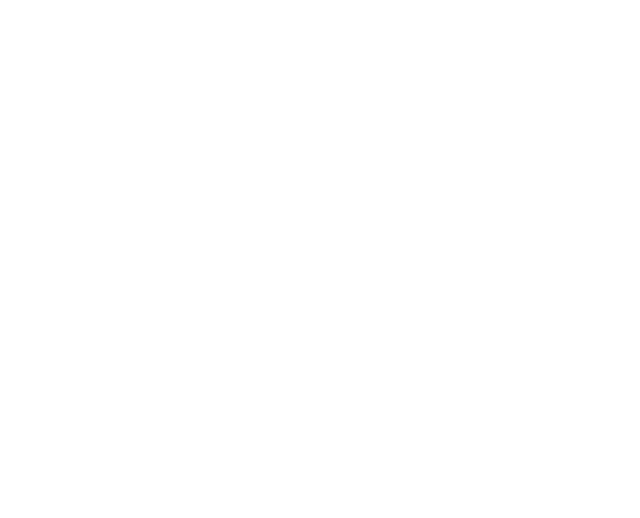
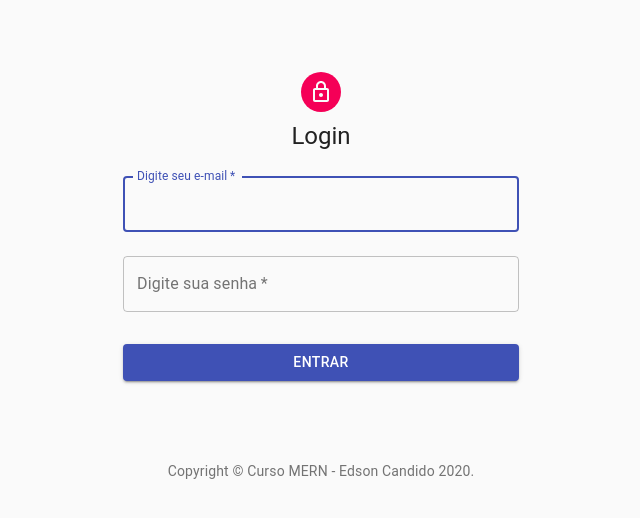
Before and after one commit to EdsonCandido73/MERN-Stack, a React (Create React App) app in the folder client/: page /admin/login in a window 1280 px wide. Shown: the top 518 px of the page, without its empty margins (319-959 px from the left). Built offline with nearby package versions, Linux system fonts and the light colour scheme.

Commit message:
criando a tela de Login

```diff
--- /dev/null
+++ b/client/src/pages/admin/login/index.js
@@ -0,0 +1,113 @@
+import React, { useState } from 'react';
+import Avatar from '@material-ui/core/Avatar';
+import Button from '@material-ui/core/Button';
+import CssBaseline from '@material-ui/core/CssBaseline';
+import TextField from '@material-ui/core/TextField';
+import FormControlLabel from '@material-ui/core/FormControlLabel';
+import Checkbox from '@material-ui/core/Checkbox';
+import Link from '@material-ui/core/Link';
+import Grid from '@material-ui/core/Grid';
+import Box from '@material-ui/core/Box';
+import LockOutlinedIcon from '@material-ui/icons/LockOutlined';
+import Typography from '@material-ui/core/Typography';
+import { makeStyles } from '@material-ui/core/styles';
+import Container from '@material-ui/core/Container';
+
+function Copyright() {
+  return (
+    <Typography variant="body2" color="textSecondary" align="center">
+      {'Copyright © '}
+      <Link color="inherit" href="#">
+        Curso MERN - Edson Candido
+      </Link>{' '}
+      {new Date().getFullYear()}
+      {'.'}
+    </Typography>
+  );
+}
+
+const useStyles = makeStyles((theme) => ({
+  paper: {
+    marginTop: theme.spacing(8),
+    display: 'flex',
+    flexDirection: 'column',
+    alignItems: 'center',
+  },
+  avatar: {
+    margin: theme.spacing(1),
+    backgroundColor: theme.palette.secondary.main,
+  },
+  form: {
+    width: '100%', // Fix IE 11 issue.
+    marginTop: theme.spacing(1),
+  },
+  submit: {
+    margin: theme.spacing(3, 0, 2),
+  },
+}));
+
+export default function SignIn() {
+  const classes = useStyles();
+  const [ email, setEmail ] = useState('');
+  const [ senha, setSenha ] = useState('');
+
+  async function handleSubmit(){
+
+    alert('Autenticar: '+email);
+  }
+
+  return (
+    <Container component="main" maxWidth="xs">
+      <CssBaseline />
+      <div className={classes.paper}>
+        <Avatar className={classes.avatar}>
+          <LockOutlinedIcon />
+        </Avatar>
+        <Typography component="h1" variant="h5">
+          Login
+        </Typography>
+        <form className={classes.form} noValidate>
+          <TextField
+            variant="outlined"
+            margin="normal"
+            required
+            fullWidth
+            id="email"
+            label="Digite seu e-mail"
+            name="email"
+            autoComplete="email"
+            autoFocus
+            value={email}
+            onChange={e => setEmail(e.target.value)}
+          />
+          <TextField
+            variant="outlined"
+            margin="normal"
+            required
+            fullWidth
+            name="password"
+            label="Digite sua senha"
+            type="password"
+            id="password"
+            autoComplete="current-password"
+            value={senha}
+            onChange={e => setSenha(e.target.value)}
+          />
+          <Button
+            type="submit"
+            fullWidth
+            variant="contained"
+            color="primary"
+            className={classes.submit}
+            onClick={handleSubmit}
+          >
+            Entrar
+          </Button>
+        </form>
+      </div>
+      <Box mt={8}>
+        <Copyright />
+      </Box>
+    </Container>
+  );
+}
--- a/client/src/routes.js
+++ b/client/src/routes.js
@@ -15,6 +15,8 @@
 // Imports Client
 import Home from './pages/client/home';
 import ProdutoDetails from './pages/client/produtos/produtos.details';
+import Login from './pages/admin/login';
+
 
 export default function Routes() {
 
@@ -27,6 +29,7 @@
 
                 {/* Rota Admin */}
                 <Route path="/admin" exact component={Dashboard} />
+                <Route path="/admin/login" exact component={Login} />
 
                 <Route path="/admin/produtos" exact component={Produtos} />
                 <Route path="/admin/produtos/cadastrar" exact component={ProdutoCadastrar} />
```
